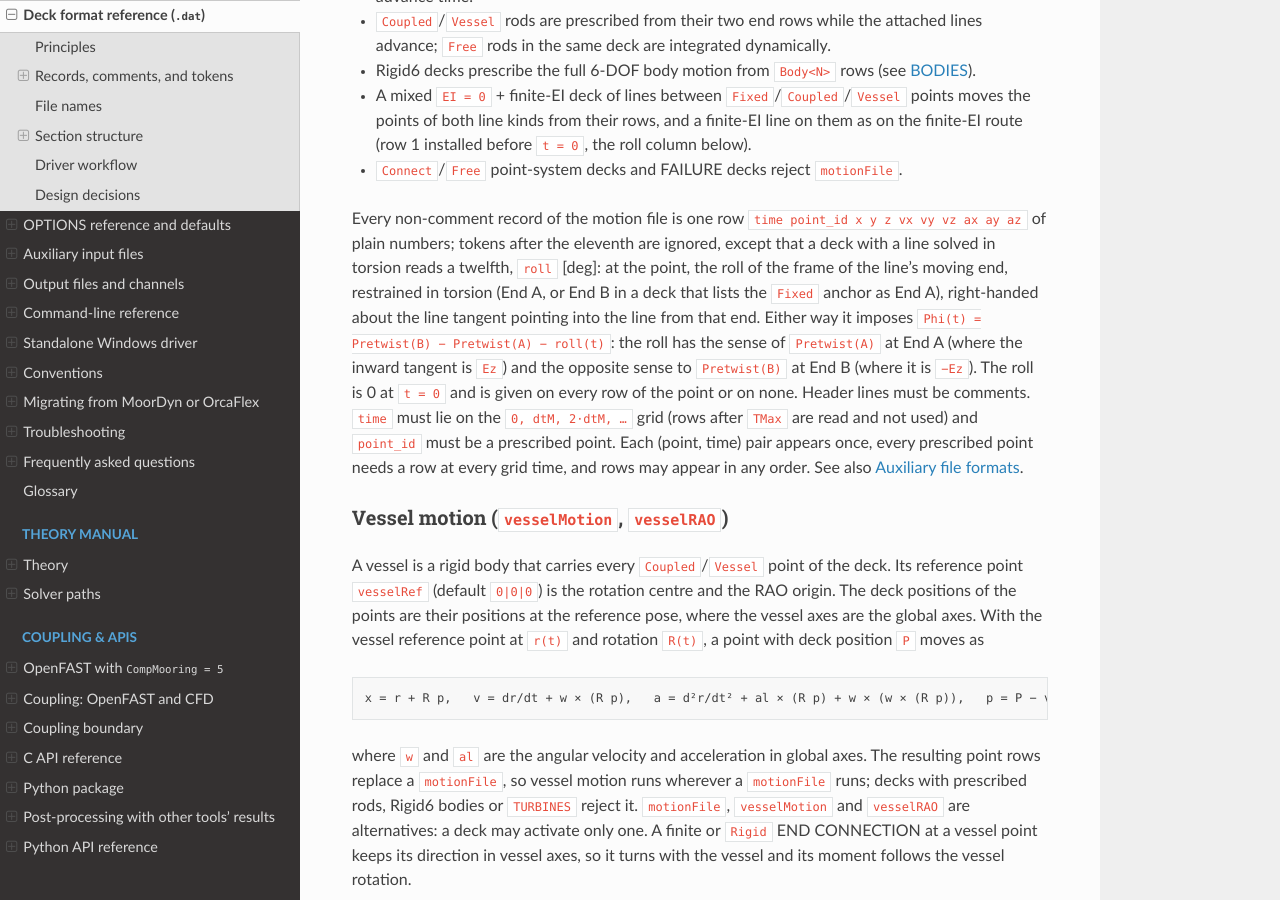
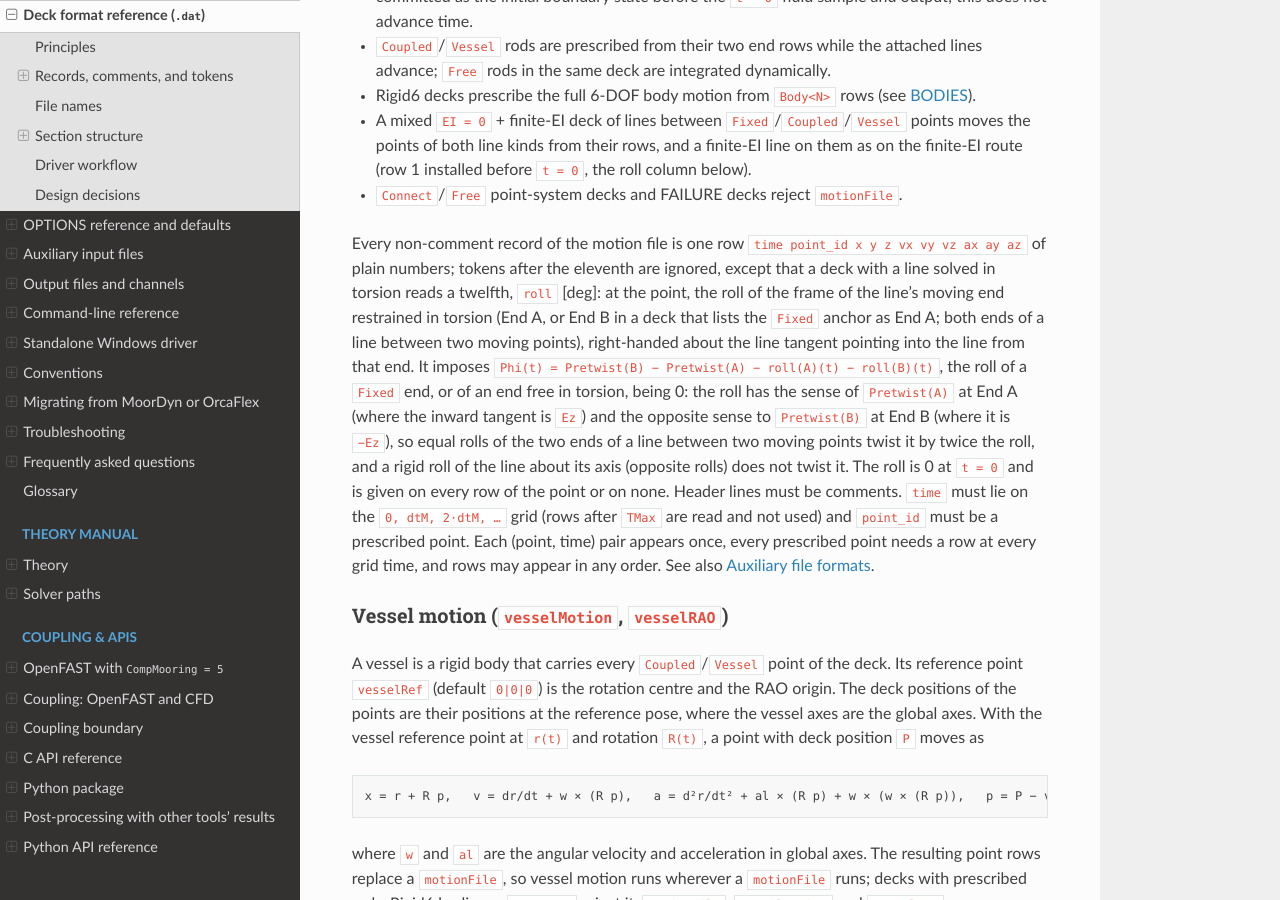
Before and after one commit to SMI-Lab-Inha/CableDyn, a Sphinx documentation site: the page built from doc/driver_format.md, in a window 1280 px wide and 900 px high, scrolled down 34578 px. Built offline with Sphinx 7.4.7 and the Read the Docs theme 3.1.0, drawn with Linux system fonts in a browser that asks for light colours; some of the changed text lies outside the part shown.

Commit message:
fix(turbines): standalone end frames in the turbines' axes; review items
- A standalone TURBINES deck built its cables without the ends' parent
  orientations, while the FAST.Farm aggregate passes ptfm_zyx_dcm(farm_ptfm_init):
  an end on a Turbine<J> point now takes its Ez and Nx in that turbine's axes,
  turned by its PtfmInit rotation (turbine_end_dcm, End A and End B), so the two
  routes start from the same equilibrium. Named result change (CHANGELOG
  Changed): TURBINES decks whose turbines start rotated and whose lines carry end
  connections or torsion.
- set_host_objects: the host rod and body column offsets include the End B
  columns (they never share a deck with a finite-EI cable today).
- Python deck validator: mirrors the native staticsFriction asLaid refusal on a
  finite-EI line with a moving End B.
- Docs: the endpoint rules and the motionFile roll paragraph (driver_format,
  file_formats) for a line between two moving points:
  Phi = Pretwist(B) - Pretwist(A) - roll(A) - roll(B).

Gate (tests/test_two_moving_ends, FP): turbines yawed +15 and -8 deg by PtfmInit,
the clamped line twisted 90 deg between them; the standalone TURBINES run and the
FAST.Farm aggregate (host passing each turbine's orientation) agree in FairTen,
AnchTen, Torq at both ends and the end curvatures to 7.6e-9 at every step.

Signed-off-by: Jae Hoon Seo <jaehoon.seo@inha.ac.kr>

```diff
--- a/doc/driver_format.md
+++ b/doc/driver_format.md
@@ -726,8 +726,9 @@
 
 - In a deck without dynamic points (`Connect`, `Free`, `Body<N>`, or `Rod<N>A/B`), End A must be a
   `Coupled`, `Vessel`, or `Body<N>` point and End B a `Fixed` point. A fairlead below its anchor
-  fails with `LINE End A fairlead (NodeA) must not be below End B anchor (NodeB)`. The exception
-  is a FAST.Farm shared line with both ends on `Turbine<J>` points.
+  fails with `LINE End A fairlead (NodeA) must not be below End B anchor (NodeB)`. The exceptions
+  are a FAST.Farm shared line with both ends on `Turbine<J>` points and a finite-EI line whose End
+  B is also a `Coupled`/`Vessel` point (a line between two moving points, driven at both ends).
 - In a deck with dynamic points, line ends may be `Fixed`, `Coupled`, `Vessel`, `Connect`, `Free`,
   `Body<N>`, or `Rod<N>A/B`.
 
@@ -1405,11 +1406,14 @@
 Every non-comment record of the motion file is one row `time point_id x y z vx vy vz ax ay az` of
 plain numbers; tokens after the eleventh are ignored, except that a deck with a line solved in
 torsion reads a twelfth, `roll` [deg]: at the point, the roll of the frame of the line's moving
-end, restrained in torsion (End A, or End B in a deck that lists the `Fixed` anchor as End A),
-right-handed about the line tangent pointing into the line from that end. Either way it imposes
-`Phi(t) = Pretwist(B) − Pretwist(A) − roll(t)`: the roll has the sense of `Pretwist(A)` at End A
-(where the inward tangent is `Ez`) and the opposite sense to `Pretwist(B)` at End B (where it is
-`−Ez`). The roll is 0 at
+end restrained in torsion (End A, or End B in a deck that lists the `Fixed` anchor as End A; both
+ends of a line between two moving points), right-handed about the line tangent pointing into the
+line from that end. It imposes `Phi(t) = Pretwist(B) − Pretwist(A) − roll(A)(t) − roll(B)(t)`,
+the roll of a `Fixed` end, or of an end free in torsion, being 0: the roll has the sense of
+`Pretwist(A)` at End A (where the inward tangent is `Ez`) and the opposite sense to `Pretwist(B)`
+at End B (where it is `−Ez`), so equal rolls of the two ends of a line between two moving points
+twist it by twice the roll, and a rigid roll of the line about its axis (opposite rolls) does not
+twist it. The roll is 0 at
 `t = 0` and is given on every row of the point or on none. Header lines must be comments. `time` must
 lie on the `0, dtM, 2·dtM, …` grid (rows after `TMax` are read and not used) and `point_id` must be
 a prescribed point. Each
```
Also changed, not shown: CHANGELOG.md (+7 -0 lines), doc/file_formats.rst (+6 -5 lines), 5 other files.
